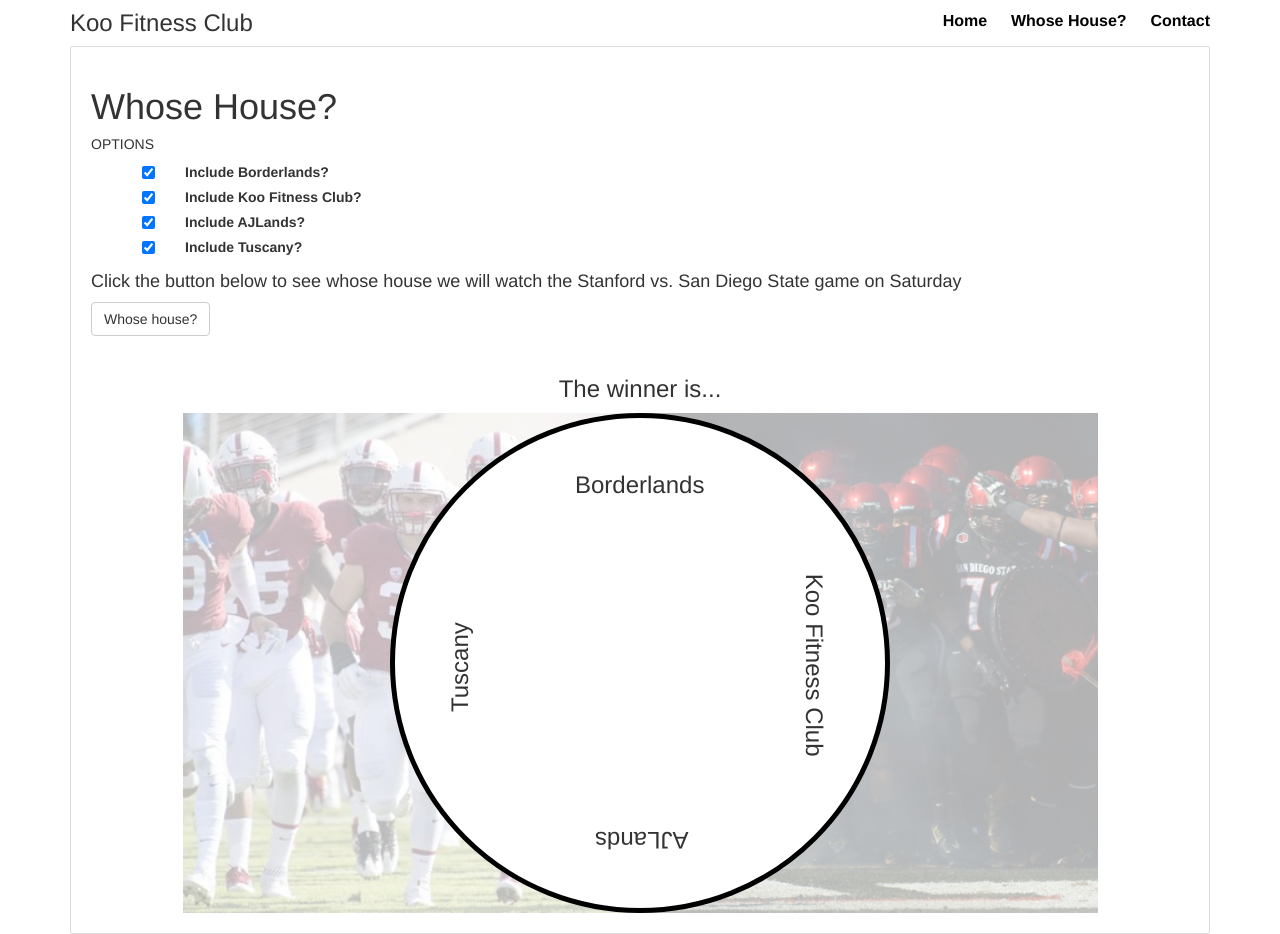
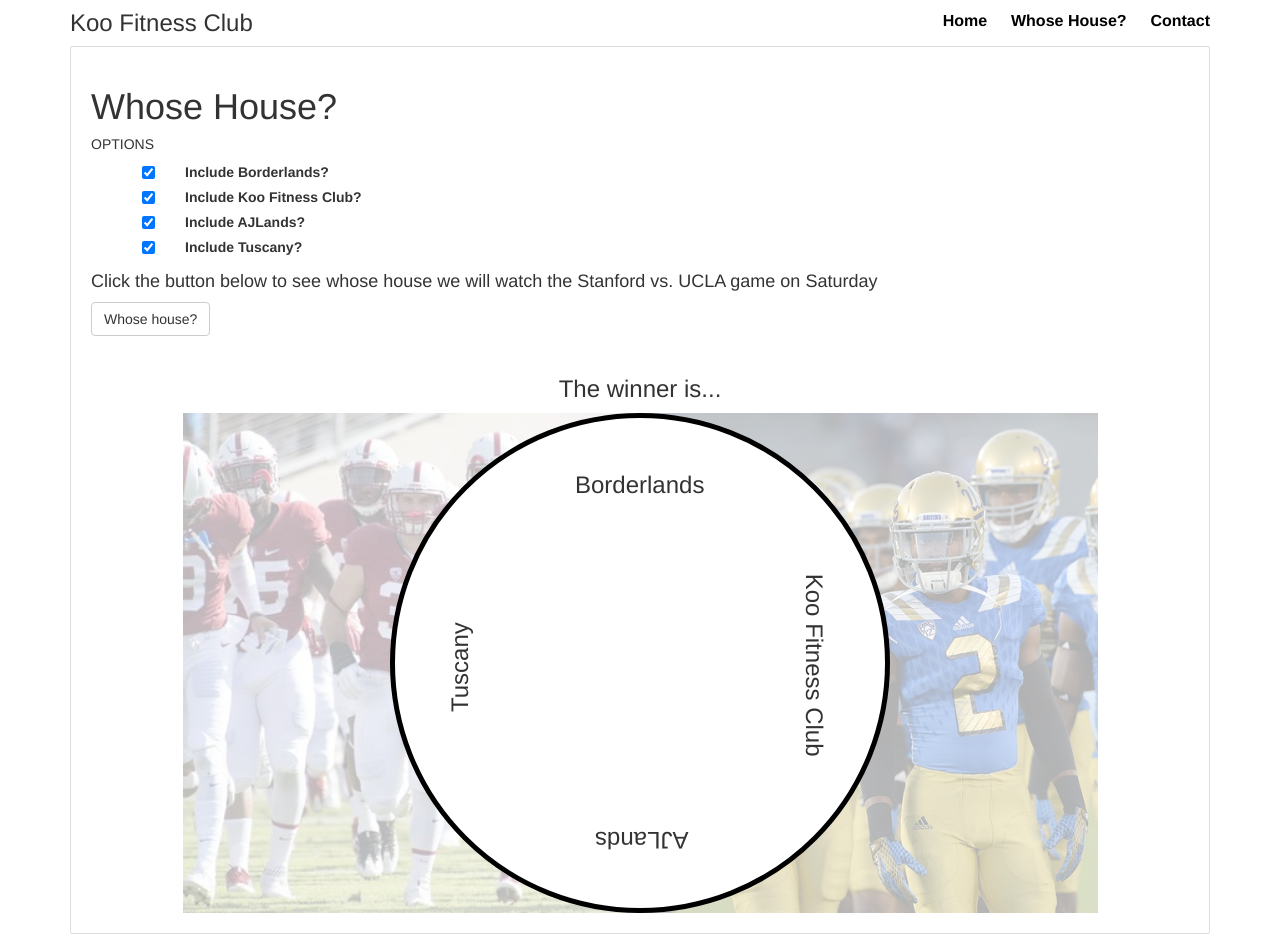
Before and after one commit to gkoo/koofitness.club, a Jekyll site: the page whose_house.html, which Jekyll copies as it is, in a window 1280 px wide. Built offline with Jekyll 4.4.1, drawn with Linux system fonts in a browser that asks for light colours.

Commit message:
change WH to UCLA info

```diff
--- a/css/whose_house.css
+++ b/css/whose_house.css
@@ -21,7 +21,7 @@
 }
 
 #away {
-  background-image: url(/img/san_diego_aztecs.jpg);
+  background-image: url(/img/ucla_bruins.jpg);
 }
 
 .masthead-nav > li > a {
--- a/whose_house.html
+++ b/whose_house.html
@@ -66,7 +66,7 @@
           </div>
         </section>
 
-        <h4>Click the button below to see whose house we will watch the Stanford vs. San Diego State game on Saturday</h4>
+        <h4>Click the button below to see whose house we will watch the Stanford vs. UCLA game on Saturday</h4>
         <button id="whose-house-button" class="btn btn-default">
           Whose house?
         </button>
```
Also changed, not shown: img/san_diego_aztecs.jpg (deleted), img/ucla_bruins.jpg (added).
